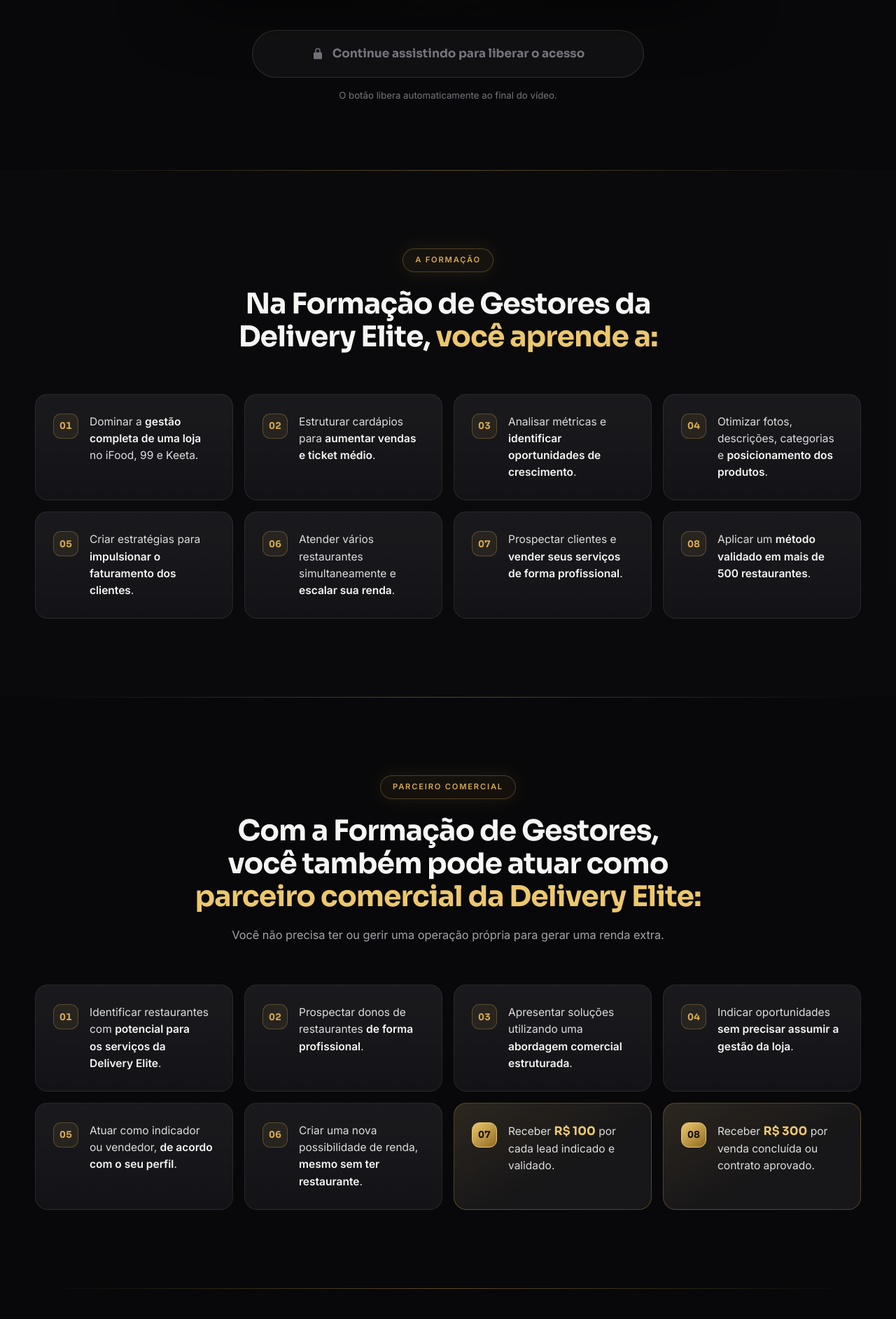
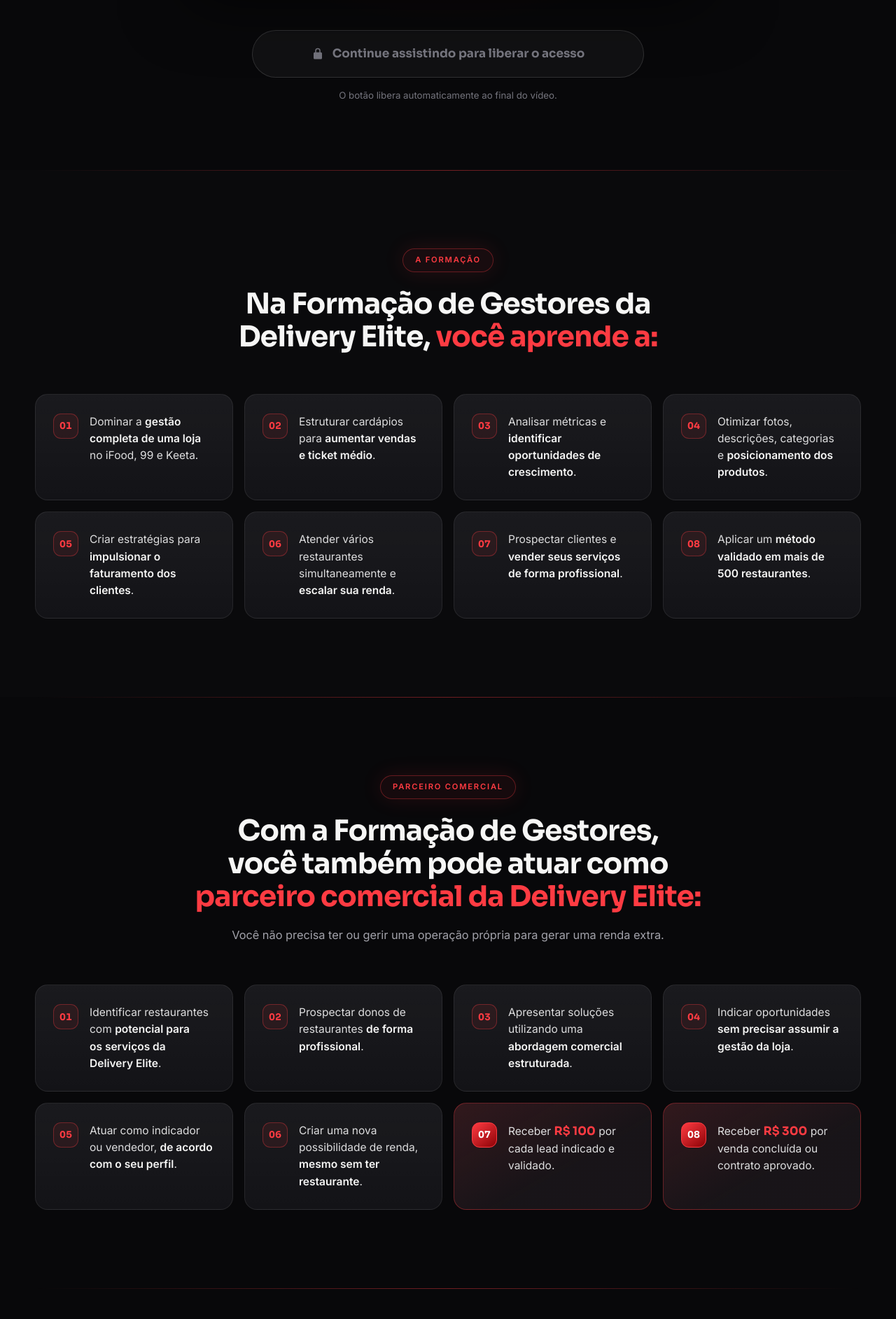
Before and after one commit to gabriellasaro-ui/LP---DELIVERY-ELITE--VSL-, a Flask app: page / in a window 1280 px wide. Shown: the part 936-2821 px from the top of the page at 70% size. Run offline with Flask 3, Linux system fonts and the light colour scheme.

Commit message:
mudança

```diff
--- a/templates/index.html
+++ b/templates/index.html
@@ -40,13 +40,13 @@
       --text: #f6f6f5;
       --text-soft: #a2a2aa;
       --text-dim: #74747d;
-      --gold: #d4a94c;
-      --gold-bright: #ecc76d;
-      --gold-pale: #fbeec4;
-      --gold-deep: #8f6b21;
-      --ember: #7a3f12;
+      /* Vermelho tirado da propria logo (#e00a10 nas asas) */
+      --red: #e00a10;
+      --red-bright: #ff3b42;   /* sobre preto, para texto legivel */
+      --red-soft: #ffb0b3;
+      --red-deep: #8c0206;
       --line: rgba(255, 255, 255, 0.08);
-      --line-strong: rgba(212, 169, 76, 0.3);
+      --line-strong: rgba(255, 59, 66, 0.34);
       --font-display: "Sora", "Segoe UI", system-ui, -apple-system, sans-serif;
       --font-body: "Inter", "Segoe UI", system-ui, -apple-system, sans-serif;
       --shadow: 0 40px 90px rgba(0, 0, 0, 0.6);
@@ -261,13 +261,13 @@
 
     h1 em, h2 em {
       font-style: normal;
-      color: var(--gold-bright);
+      color: var(--red-bright);
     }
 
     /* Degrade discreto no destaque, sem animacao de brilho */
     @supports ((-webkit-background-clip: text) or (background-clip: text)) {
       h1 em {
-        background: linear-gradient(96deg, var(--gold) 0%, var(--gold-bright) 55%, var(--gold-pale) 100%);
+        background: linear-gradient(96deg, var(--red) 0%, var(--red-bright) 52%, #ff787d 100%);
         -webkit-background-clip: text;
         background-clip: text;
         -webkit-text-fill-color: transparent;
@@ -642,7 +642,7 @@
       height: 1px;
       transform: translateX(-50%);
       background: linear-gradient(90deg, transparent,
-        rgba(212, 169, 76, 0.42) 50%, transparent);
+        rgba(255, 59, 66, 0.42) 50%, transparent);
     }
 
     .section-raised { background: rgba(255, 255, 255, 0.012); }
@@ -658,13 +658,13 @@
       padding: 7px 17px;
       border: 1px solid var(--line-strong);
       border-radius: 999px;
-      background: rgba(212, 169, 76, 0.06);
-      color: var(--gold);
+      background: rgba(255, 59, 66, 0.06);
+      color: var(--red-bright);
       font-size: 0.7rem;
       font-weight: 600;
       text-transform: uppercase;
       letter-spacing: 0.16em;
-      box-shadow: 0 0 30px rgba(212, 169, 76, 0.12);
+      box-shadow: 0 0 30px rgba(255, 59, 66, 0.12);
     }
 
     h2 {
@@ -717,7 +717,7 @@
       inset: 0;
       border-radius: inherit;
       background: radial-gradient(340px circle at var(--mx, 50%) var(--my, 0%),
-        rgba(212, 169, 76, 0.13), transparent 62%);
+        rgba(255, 59, 66, 0.13), transparent 62%);
       opacity: 0;
       transition: opacity 380ms ease;
       pointer-events: none;
@@ -730,8 +730,8 @@
       inset: 0;
       padding: 1px;
       border-radius: inherit;
-      background: linear-gradient(140deg, rgba(212, 169, 76, 0.6),
-        rgba(212, 169, 76, 0.08) 46%, transparent 72%);
+      background: linear-gradient(140deg, rgba(255, 59, 66, 0.6),
+        rgba(255, 59, 66, 0.08) 46%, transparent 72%);
       -webkit-mask: linear-gradient(#000 0 0) content-box, linear-gradient(#000 0 0);
       mask: linear-gradient(#000 0 0) content-box, linear-gradient(#000 0 0);
       -webkit-mask-composite: xor;
@@ -759,8 +759,8 @@
       height: 36px;
       border: 1px solid var(--line-strong);
       border-radius: 11px;
-      background: rgba(212, 169, 76, 0.08);
-      color: var(--gold);
+      background: rgba(255, 59, 66, 0.08);
+      color: var(--red-bright);
       font-family: var(--font-display);
       font-size: 0.83rem;
       font-weight: 700;
@@ -791,18 +791,18 @@
     .card-money {
       border-color: var(--line-strong);
       background:
-        linear-gradient(150deg, rgba(212, 169, 76, 0.13), rgba(212, 169, 76, 0.02) 60%),
+        linear-gradient(150deg, rgba(255, 59, 66, 0.13), rgba(255, 59, 66, 0.02) 60%),
         var(--ink-3);
     }
 
     .card-money .card-num {
-      background: linear-gradient(140deg, var(--gold-bright), var(--gold-deep));
-      border-color: var(--gold-bright);
-      color: #16120a;
+      background: linear-gradient(140deg, var(--red-bright), var(--red-deep));
+      border-color: var(--red-bright);
+      color: #ffffff;
     }
 
     .card-money p b {
-      color: var(--gold-bright);
+      color: var(--red-bright);
       font-family: var(--font-display);
       font-weight: 700;
       font-size: 1.08em;
```
Also changed, not shown: other parts of templates/index.html (+32 -32 lines).
